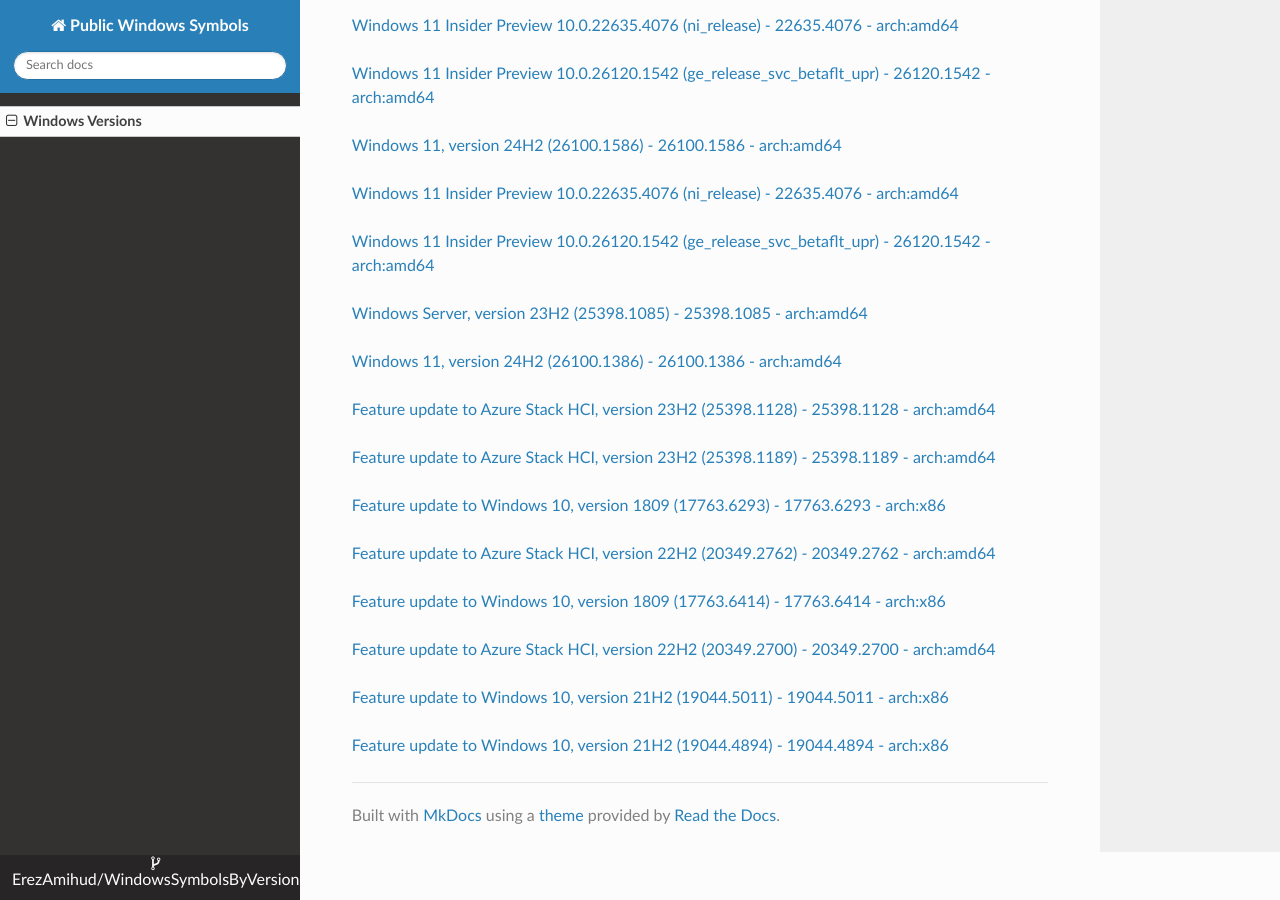
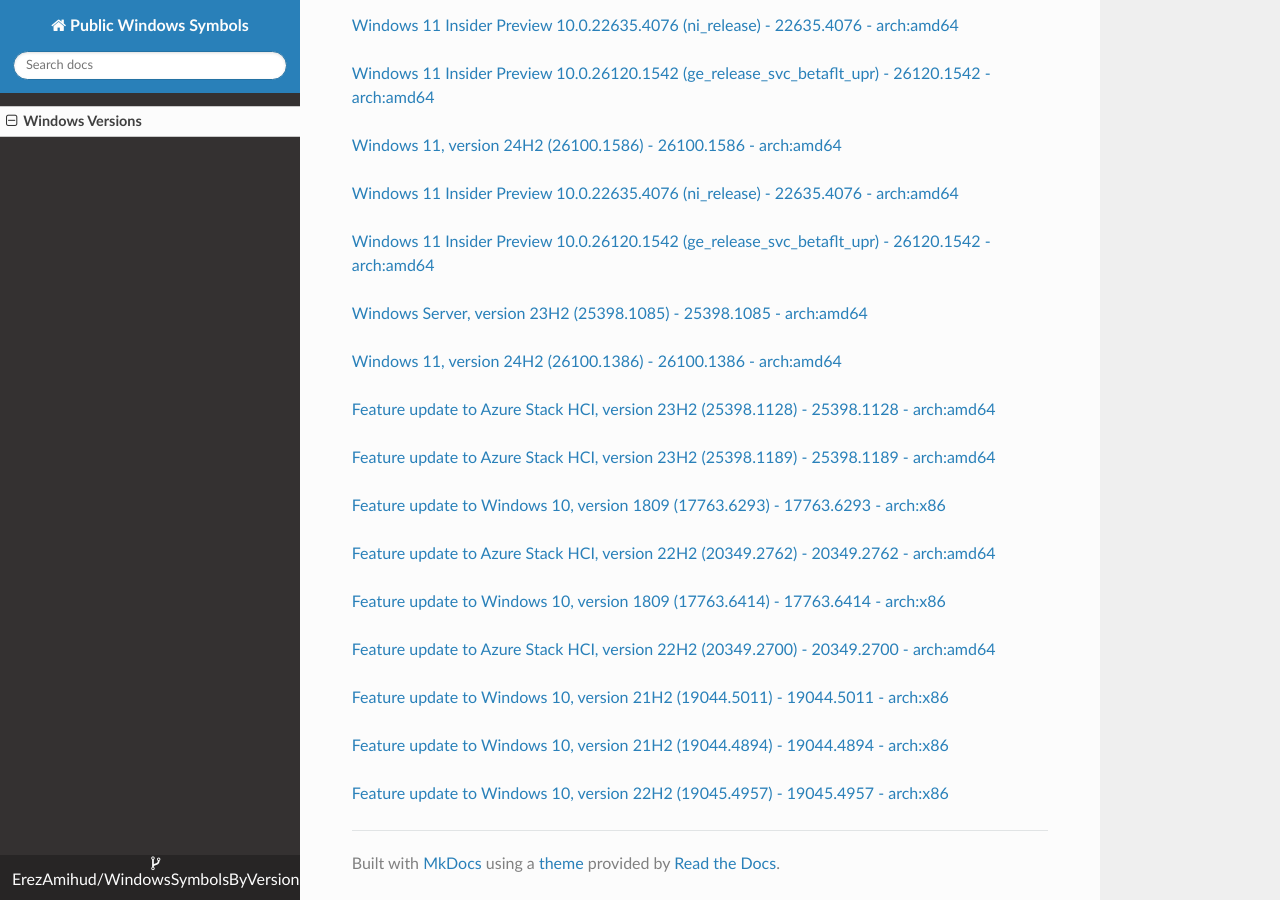
Before and after one commit to ErezAmihud/WindowsSymbolsByVersion, an MkDocs documentation site: the page built from docs/index.md, in a window 1280 px wide and 900 px high, scrolled down 5981 px. Built offline with MkDocs 1.6.1, drawn with Linux system fonts in a browser that asks for light colours; nearby versions of some CDN libraries.

Commit message:
Automated commit, add manifest for fe1f57e3-f40a-4e10-a34a-0607b5998c9a

```diff
--- a/docs/index.md
+++ b/docs/index.md
@@ -304,3 +304,6 @@
 
 
 [Feature update to Windows 10, version 21H2 (19044.4894) - 19044.4894 - arch:x86](https://github.com/ErezAmihud/WindowsSymbolsByVersion/blob/main/manifests/fa82ea51-04ac-4e3e-a487-70429b5d2bdb.manifest)
+
+
+[Feature update to Windows 10, version 22H2 (19045.4957) - 19045.4957 - arch:x86](https://github.com/ErezAmihud/WindowsSymbolsByVersion/blob/main/manifests/fe1f57e3-f40a-4e10-a34a-0607b5998c9a.manifest)
```
Also changed, not shown: process_builds.json (+1 -1 lines), 1 other file.
